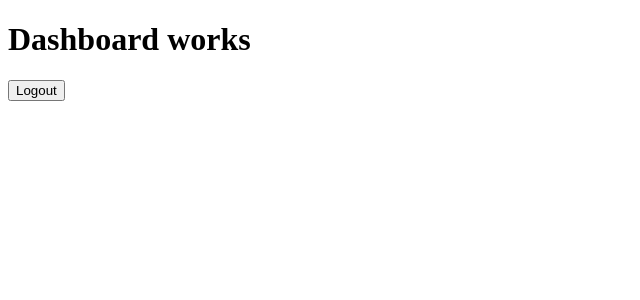
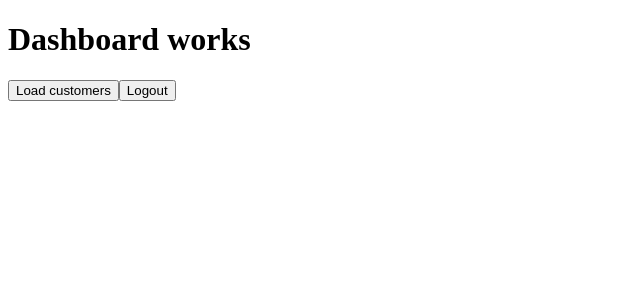
Before and after one commit to GastonLevy/Beruki, an Angular app in the folder frontend/: page /dashboard in a window 1280 px wide. Shown: the top 300 px of the page, without its empty margins (0-640 px from the left). Built offline with nearby package versions, Linux system fonts and the light colour scheme; sample sign-in values are in the browser's storage.

Commit message:
feat(dashboard): add loadCustomers method and button to fetch customer data

```diff
--- a/frontend/src/app/features/dashboard/pages/dashboard/dashboard.html
+++ b/frontend/src/app/features/dashboard/pages/dashboard/dashboard.html
@@ -1,4 +1,8 @@
 <h1>Dashboard works</h1>
+
+<button (click)="loadCustomers()">
+  Load customers
+</button>
 
 <button (click)="logout()">
   Logout
--- a/frontend/src/app/features/dashboard/pages/dashboard/dashboard.ts
+++ b/frontend/src/app/features/dashboard/pages/dashboard/dashboard.ts
@@ -1,6 +1,7 @@
 import { Component } from '@angular/core';
 import { Router } from '@angular/router';
 import { Auth } from '../../../auth/services/auth';
+import { Customer } from '../../../customers/services/customer';
 
 @Component({
   selector: 'app-dashboard',
@@ -13,8 +14,20 @@ export class Dashboard {
 
   constructor(
     private auth: Auth,
-    private router: Router
+    private router: Router,
+    private customer: Customer
   ) {}
+
+  loadCustomers(): void {
+    this.customer.getAll().subscribe({
+      next: (response) => {
+        console.log(response);
+      },
+      error: (error) => {
+        console.error(error);
+      }
+    });
+  }
 
   logout(): void {
 
```
